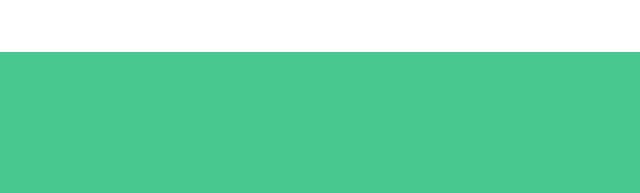
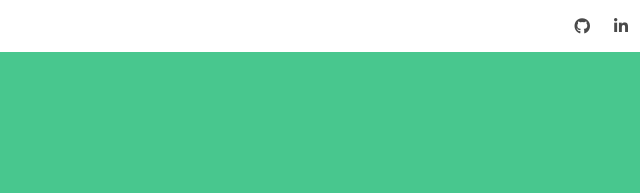
Before and after one commit to justin-ichiro-choi/personal-website, a plain HTML site: page personal-website.html in a window 1280 px wide. Shown: the top 193 px of the page, 640-1280 px from the left. Drawn offline with nearby package versions, Linux system fonts and the light colour scheme.

Commit message:
starting 8/10/17 added right navbar

```diff
--- a/personal-website.html
+++ b/personal-website.html
@@ -22,6 +22,16 @@
 
                 <a class="navbar-item">
                     Projects
+                </a>
+            </div>
+
+            <div class="navbar-end">
+                <a class="navbar-item">
+                    <i class="fa fa-github"> </i>
+                </a>
+
+                <a class="navbar-item">
+                    <i class="fa fa-linkedin"> </i>
                 </a>
             </div>
         </div>
```
